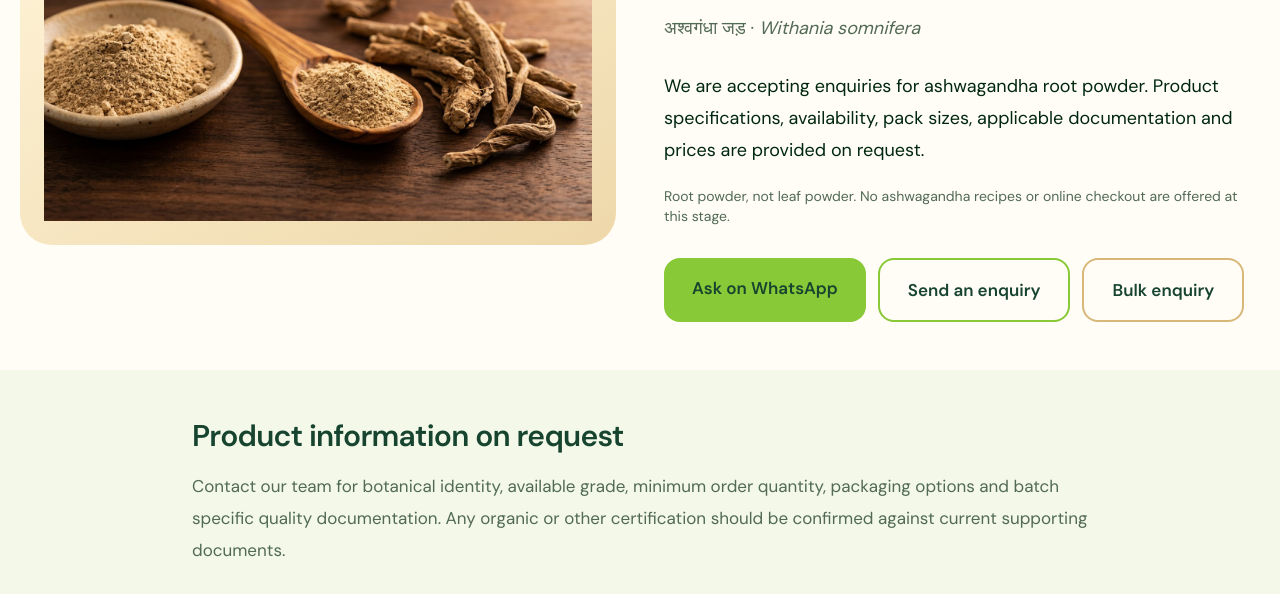
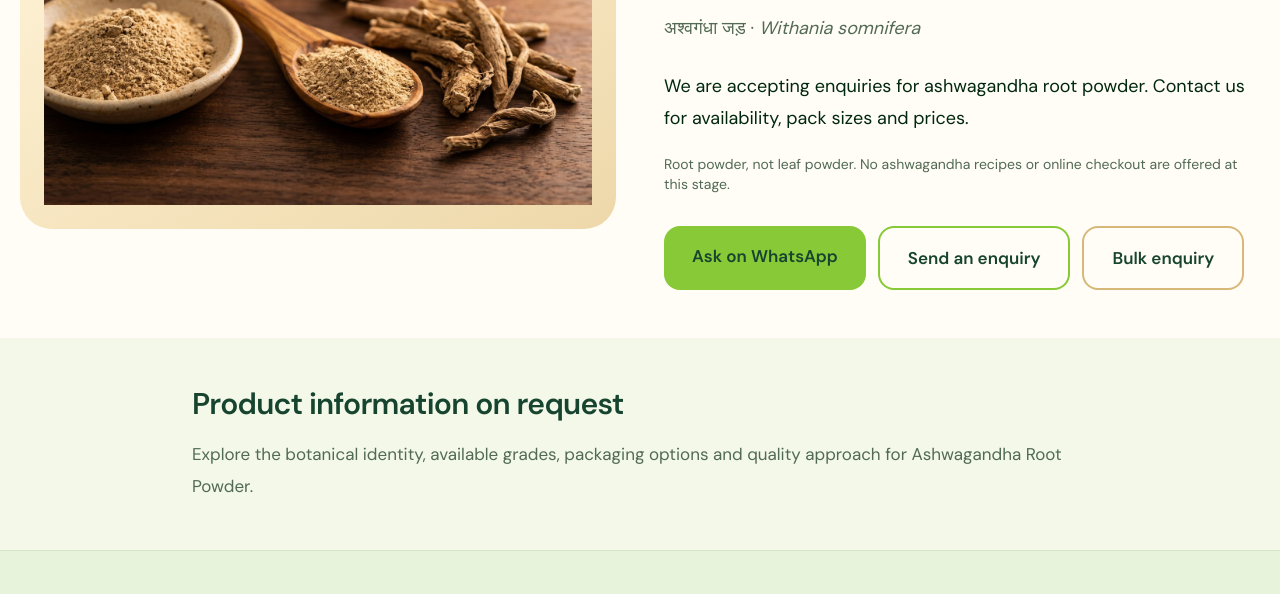
Before and after one commit to chitiagarwal/bio-peri-posa-website, a React (Vite) app in the folder src/frontend/: page /products/ashwagandha in a window 1280 px wide. Shown: the part 358-952 px from the top of the page. Built offline with nearby package versions, Linux system fonts and the light colour scheme; no server answers; what @icp-sdk/core would draw is missing.

Commit message:
Refine website quality copy and bulk contact layout

```diff
--- a/src/frontend/src/pages/AshwagandhaDetail.tsx
+++ b/src/frontend/src/pages/AshwagandhaDetail.tsx
@@ -6,8 +6,8 @@ export default function AshwagandhaDetail(){
  <section className="max-w-7xl mx-auto px-5 py-12 grid lg:grid-cols-2 gap-12 items-center">
  <div className="rounded-[2rem] bg-gradient-to-br from-[#fff4d8] to-[#eed8aa] p-6"><img src="/assets/generated/product-ashwagandha.dim_600x480.jpg" alt="Ashwagandha root powder product" className="w-full max-h-[550px] object-contain"/></div>
  <div><span className="inline-block bg-[#ffedb8] rounded-full px-4 py-2 text-sm font-semibold text-[#735322]">Available on enquiry</span><h1 className="text-4xl md:text-6xl font-bold text-[#17442f] leading-tight mt-5">Ashwagandha Root Powder</h1><p className="mt-4 text-lg text-[#526a55]">अश्वगंधा जड़ · <i>Withania somnifera</i></p>
- <p className="mt-7 text-lg leading-8">We are accepting enquiries for ashwagandha root powder. Product specifications, availability, pack sizes, applicable documentation and prices are provided on request.</p>
+ <p className="mt-7 text-lg leading-8">We are accepting enquiries for ashwagandha root powder. Contact us for availability, pack sizes and prices.</p>
  <p className="mt-5 text-sm text-[#526a55]">Root powder, not leaf powder. No ashwagandha recipes or online checkout are offered at this stage.</p>
  <div className="flex flex-wrap gap-3 mt-8"><a href={"https://wa.me/919810859162?text="+encodeURIComponent("Hello, I would like to enquire about Ashwagandha Root Powder, availability and specifications.")} target="_blank" rel="noreferrer" className="bg-[#87c936] rounded-xl px-7 py-4 font-semibold text-[#17442f]">Ask on WhatsApp</a><Link to="/contact" className="border-2 border-[#87c936] rounded-xl px-7 py-4 font-semibold text-[#17442f]">Send an enquiry</Link><Link to="/bulk-orders" className="border-2 border-[#d7b879] rounded-xl px-7 py-4 font-semibold text-[#17442f]">Bulk enquiry</Link></div></div></section>
- <section className="bg-[#f3f8e9] py-12 px-5"><div className="max-w-4xl mx-auto"><h2 className="text-3xl font-bold text-[#17442f]">Product information on request</h2><p className="mt-4 leading-8 text-[#526a55]">Contact our team for botanical identity, available grade, minimum order quantity, packaging options and batch specific quality documentation. Any organic or other certification should be confirmed against current supporting documents.</p></div></section></div>;
+ <section className="bg-[#f3f8e9] py-12 px-5"><div className="max-w-4xl mx-auto"><h2 className="text-3xl font-bold text-[#17442f]">Product information on request</h2><p className="mt-4 leading-8 text-[#526a55]">Explore the botanical identity, available grades, packaging options and quality approach for Ashwagandha Root Powder.</p></div></section></div>;
 }
```
